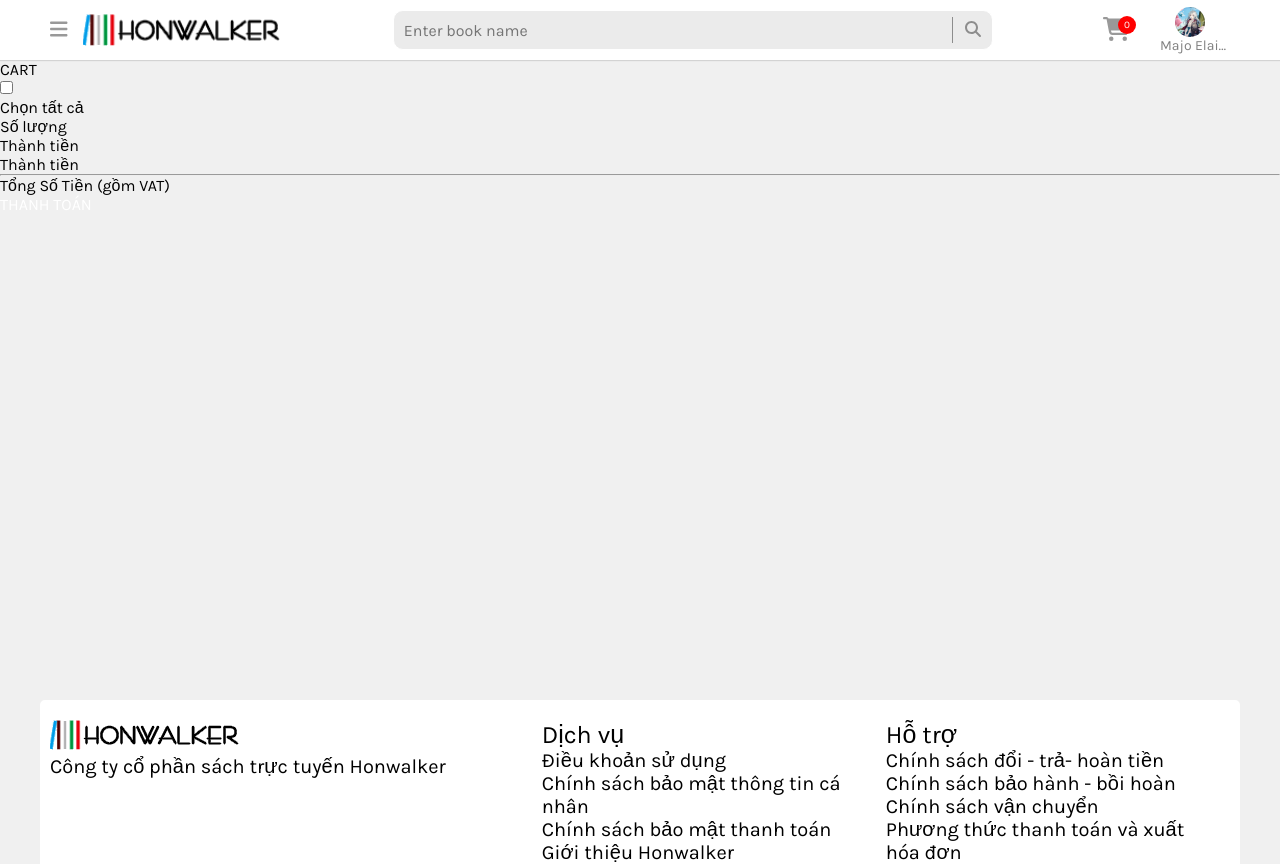
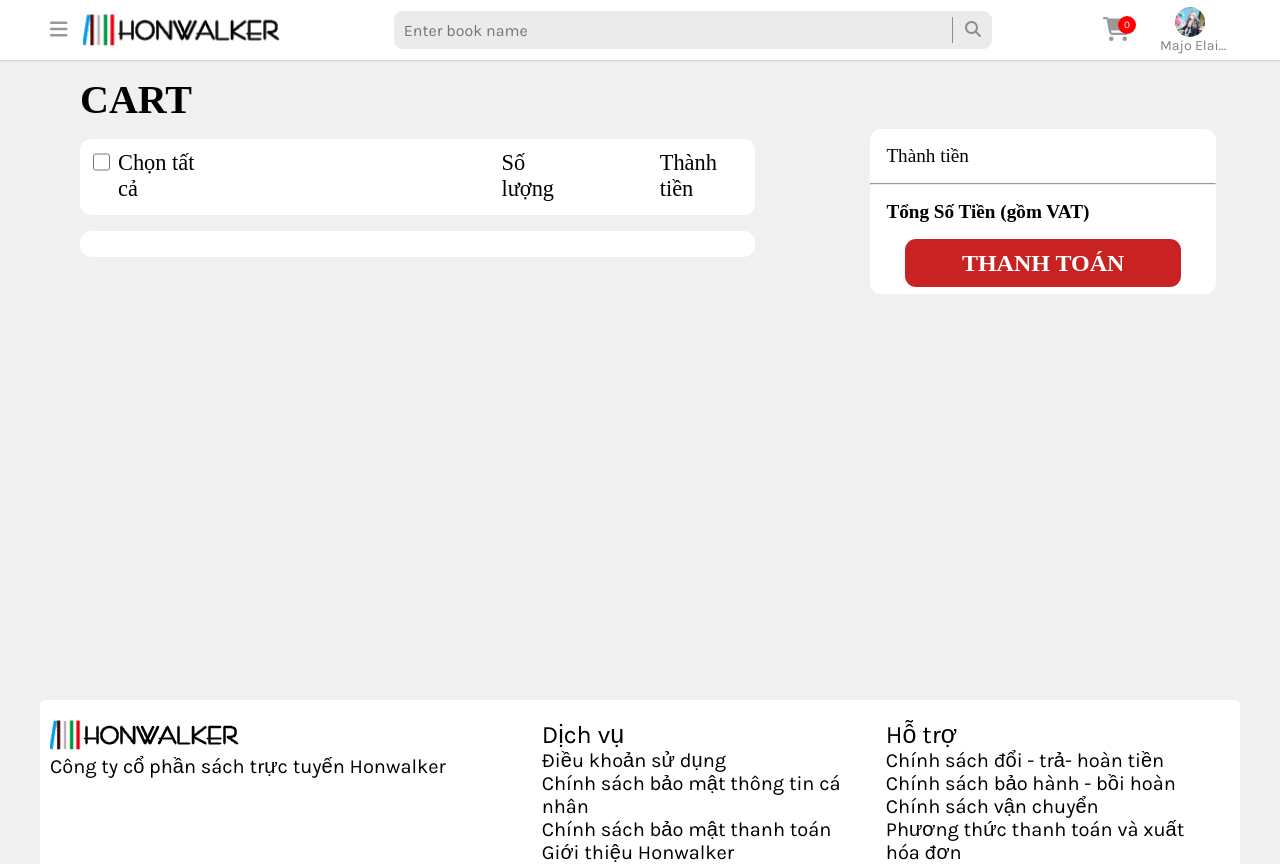
Before and after one commit to thanhdatkiyotaka/honwalker, a React (Create React App) app: page /cart in a window 1280 px wide. Shown: the top 864 px of the page. Built offline with nearby package versions, Linux system fonts and the light colour scheme.

Commit message:
Update Cart.module.scss

```diff
--- a/src/pages/publicPages/Cart/Cart.module.scss
+++ b/src/pages/publicPages/Cart/Cart.module.scss
@@ -0,0 +1,88 @@
+.inner {
+  display: flex;
+  width: 90%;
+  margin-left: 5%;
+}
+.inner * {
+  font-family: "Times New Roman", Times, serif;
+}
+.cart {
+  width: 60%;
+}
+.payment {
+  width: 30%;
+  margin-left: 10%;
+  margin-top: 6%;
+  border-radius: 0.7rem;
+  background-color: white;
+}
+.carttxt {
+  font-size: 2.5rem;
+  font-weight: bold;
+  margin: 1rem;
+}
+.cartselect,
+.cartproduct {
+  display: flex;
+  font-size: 1.1rem;
+  margin-left: 1rem;
+  padding: 0.8rem;
+  border-radius: 0.7rem;
+  background-color: white;
+}
+.cartproduct {
+  margin-top: 1rem;
+}
+.actioncheck {
+  height: 20px;
+  width: 20px;
+  border: 1px solid #545759;
+  border-radius: 4px;
+  outline: none;
+  transition-duration: 0.1s;
+  cursor: pointer;
+}
+.anothertxt,
+.anothertxt1,
+.anothertxt2 {
+  font-size: 1.4rem;
+  margin-top: -0.1rem;
+  margin-left: 0.5rem;
+  margin-right: 18rem;
+}
+.anothertxt1 {
+  margin-right: 5rem;
+}
+.anothertxt2 {
+  margin-right: 0;
+}
+.anothertxt3 {
+  margin: 1rem 1rem;
+  font-size: 1.2rem;
+}
+.anothertxt4 {
+  margin: 1rem 1rem;
+  font-size: 1.2rem;
+  font-weight: bold;
+}
+.btPay {
+  text-decoration: none;
+}
+.btPay button {
+  display: block;
+  cursor: pointer;
+  width: 80%;
+  height: 3rem;
+  margin-left: 10%;
+  margin-top: 2%;
+  margin-bottom: 2%;
+  text-transform: uppercase;
+  font-size: 1.5rem;
+  font-weight: bold;
+  color: white;
+  border-radius: 0.7rem;
+  background-color: rgb(200, 34, 34);
+}
+.btPay button:hover {
+  background-color: red;
+}
```
